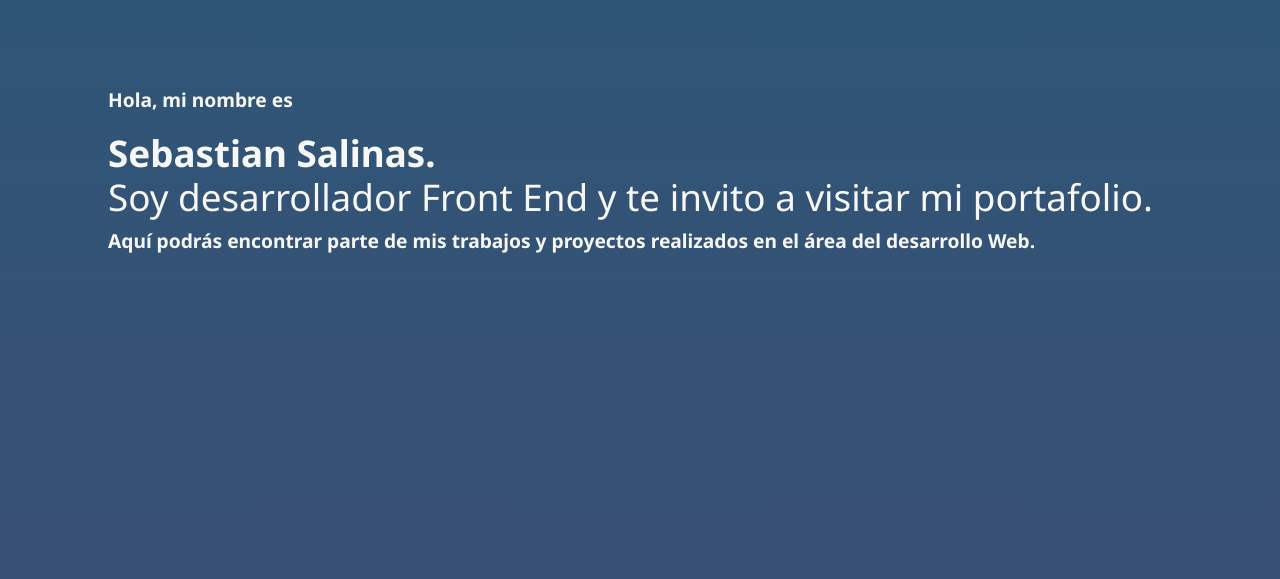
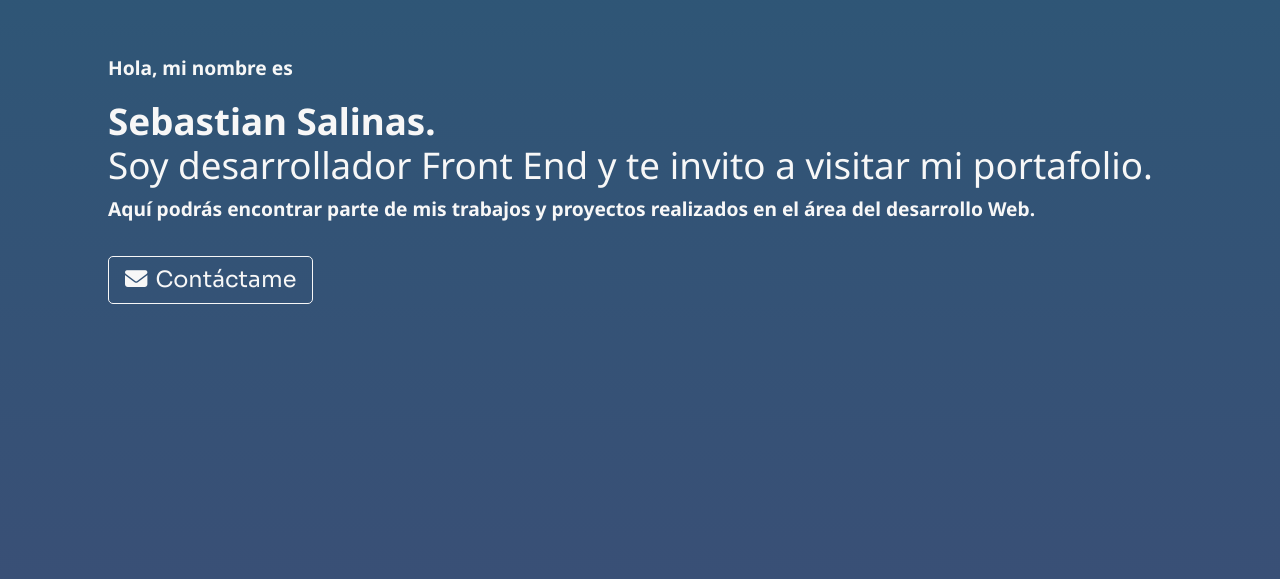
Before and after one commit to ssalinascalibar/portfolio, a React (Create React App) app: page / in a window 1280 px wide. Shown: the part 221-800 px from the top of the page. Built offline with nearby package versions, Linux system fonts and the light colour scheme.

Commit message:
add contact button to header

```diff
--- /dev/null
+++ b/src/assets/css/buttons.css
@@ -0,0 +1,29 @@
+.contact-btn{
+    padding: 0.4rem 1rem;
+    border-radius: 5px;
+    background-color: transparent;
+    color: #f7f7f7;
+    border: 1px solid #f7f7f7;
+}
+
+.contact-btn:hover{
+    background-color: #f7f7f7;
+}
+
+.contact-btn a:link{
+    text-decoration: none;
+    color: #f7f7f7;
+}
+
+.contact-btn a:link:hover{
+    color: #000;
+}
+ .contact-btn i{
+     margin: 0 0.5rem 0 0;
+ }
+
+@media screen and (min-width: 992px){
+    .contact-btn{
+        font-size: 1.4em;
+    }
+}
--- a/src/assets/css/header.css
+++ b/src/assets/css/header.css
@@ -1,23 +1,22 @@
 header {
-
-  /* background-image: url(/src/assets/img/header-background.jpg);
-  background-position: center;
-  background-repeat: no-repeat; */
-  /* background-attachment: fixed; */
-  /* background-size: cover; */
     height: 100vh;
     width: 100%;
     display: flex;
     flex-direction: column;
     justify-content: center;
     align-items: center;
+    /* background-image: url(/src/assets/img/header-background.jpg);
+    background-position: center;
+    background-repeat: no-repeat; */
+    /* background-attachment: fixed; */
+    /* background-size: cover; */
     /* -webkit-mask-image: linear-gradient(#110028 65%, transparent);
     mask-image: linear-gradient(#110028, transparent); */
 }
 
 .header-text{
     font-family: 'Noto Sans', sans-serif;
-    /* padding: 0 2rem; */
+    margin: 0 0 2rem 0;
 }
 
 header h1{
--- /dev/null
+++ b/src/components/Buttons.jsx
@@ -0,0 +1,27 @@
+import React from "react";
+import "../assets/css/buttons.css";
+
+export function ContactBtn() {
+  return (
+    <>
+      <button className="contact-btn">
+        <a
+          href="mailto:sf.salinascalibar@gmail.com"
+          target="_blank"
+          rel="nofollow noopener noreferrer"
+        >
+          <i className="fa-solid fa-envelope"></i>
+          Contáctame
+        </a>
+      </button>
+    </>
+  );
+}
+
+export function ExitBtn() {
+  return (
+    <>
+      <button className="exit-btn">Salir</button>
+    </>
+  );
+}
--- a/src/components/Header.jsx
+++ b/src/components/Header.jsx
@@ -1,4 +1,6 @@
 import React from "react";
+//components
+import { ContactBtn } from "./Buttons";
 
 //css
 import "../assets/css/header.css";
@@ -7,8 +9,6 @@ export default function Header() {
   return (
     <header>
       <div className="container">
-
-
             <div className="header-text">
               <p data-aos="fade-down" data-aos-duration="1000">
                 Hola, mi nombre es
@@ -23,8 +23,7 @@ export default function Header() {
                 realizados en el área del desarrollo Web.
               </p>
             </div>
-
-
+            <ContactBtn />
       </div>
     </header>
   );
```
Lines whose indentation alone changed are shown as unchanged.
